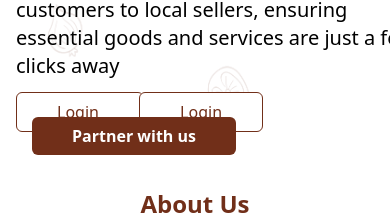
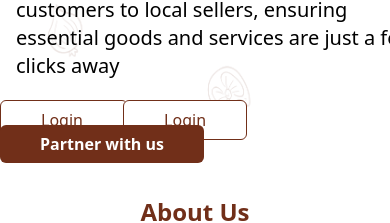
Before and after one commit to AnasMaimalee/finger-snap, a Nuxt app: page / in a window 390 px wide. Shown: the part 437-660 px from the top of the page. Built offline with nearby package versions, Linux system fonts and the light colour scheme.

Commit message:
fix(dashboard)

```diff
--- a/components/Dashboard/Layout/index.vue
+++ b/components/Dashboard/Layout/index.vue
@@ -85,6 +85,11 @@
             </div>
          </div>
     </div>
+    <div class="mt-10 small-btns">
+                    <NuxtLink to="/signup" class="bg-white-600 text-primary border-primary px-10 py-2 border border-primary rounded-md " >Login </NuxtLink>
+                    <NuxtLink to="/signup" class="bg-white-600 bg-white text-primary border-primary px-10 py-2 border border-primary rounded-md" style="margin-left: -5px;">Login </NuxtLink> <br>
+                    <NuxtLink to="/login" class="bg-primary px-10 py-2 rounded-md  text-white font-bold last">Partner with us</NuxtLink>
+                </div>
     <!-- About Section -->
     <div class="container">
       <div class="flex justify-center mx-auto text-primary font-bold text-2xl mt-10">About Us</div>
@@ -292,7 +297,9 @@ html, body {
   overflow-x: hidden; /* Prevent horizontal scrolling */
   box-sizing: border-box;
 }
-
+.down-btns{
+  display:none;
+}
 *,
 *:before,
 *:after {
@@ -391,11 +398,11 @@ img {
   .sm\\:space-x-6 {
     display: none;
   }
-  .down-btns{
-    margin-top:5px;
-    width: 150%;
-    margin-left:80px;
+  .small-btns{
+    margin-top: -40px;
   }
-
+  .last{
+    margin-top:15px
+  }
 }
 </style>
```
